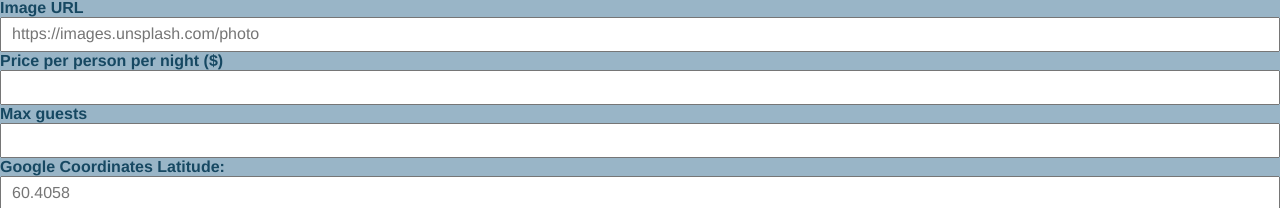
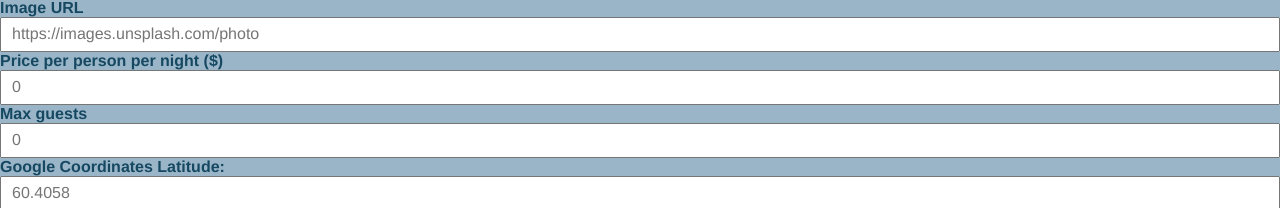
Before and after one commit to elisemykle/elise-myklebust-project-exam-2, a React (Create React App) app: page /Enstablishment in a window 1280 px wide. Shown: the part 667-875 px from the top of the page. Built offline with nearby package versions, Linux system fonts and the light colour scheme; a web font is replaced by a local one.

Commit message:
La til valideringsnavn i enstablishment

```diff
--- a/src/components/admin/enstablishment/Enstablishment.js
+++ b/src/components/admin/enstablishment/Enstablishment.js
@@ -5,22 +5,46 @@ import Hero from "../../Hero.js";
 import { useHistory } from 'react-router-dom';
 
 const schema = yup.object().shape({
-	enstablisment: yup
+	Enstablisment: yup
 	.string()
 	.required()
-	.min(2, "Required, minimum 2 characters"),
-	lastname: yup
+	.min(2, "Required field"),
+	EnstablishmentEmail: yup
 	.string()
 	.required()
-	.min(2, "Required, minimum 2 characters"),
-	emailadress: yup
+	.min(5, "Invalid email address"),
+	ImageURL: yup
 	.string()
 	.required()
-	.min(5, "Required, must be in a valid email format"),
-	message: yup
+	.min(2, "Invalid URL"),
+	Price: yup
 	.string()
 	.required()
-	.min(10, "Required, minimum 10 characters"),
+	.min(10, "Required field"),
+	Maxguests: yup
+	.string()
+	.required()
+	.min(10, "Required field"),
+	Guests: yup
+	.string()
+	.required()
+	.min(10, "Required field"),
+	Latitude: yup
+	.string()
+	.required()
+	.min(10, "Invalid Google Latitude"),
+	Longitude: yup
+	.string()
+	.required()
+	.min(10, "Invalid Google Longitude"),
+	Description: yup
+	.string()
+	.required()
+	.min(10, "Required field"),
+	id: yup
+	.string()
+	.required()
+	.min(10, "Required field"),
 });
 
 export default function Enstablishment(props){
@@ -42,55 +66,55 @@ export default function Enstablishment(props){
 				</div>
 				<label className="form__label">Enstablisment Name</label>
 				<input className="form__input" name="firstname" placeholder="Enstablisment name" ref={register}/>
-				{errors.firstname && <p className="error__message">Please enter minimum 2 characters.</p>}
+				{errors.firstname && <p className="error__message">Required field</p>}
 			</div>
 
 			<div className="contact__page">
 				<label className="form__label">Establishment Email</label>
 				<input className="form__input" name="lastname" placeholder="Example@example.com" ref={register}/>
-				{errors.lastname && <p className="error__message">Please enter minimum 2 characters.</p>}
+				{errors.lastname && <p className="error__message">Invalid email address</p>}
 			</div>
 
 			<div className="contact__page">
 				<label className="form__label">Image URL</label>
 				<input className="form__input" name="emailadress" placeholder="https://images.unsplash.com/photo" ref={register}/>
-				{errors.emailadress && <p className="error__message">Please enter in a valid email format.</p>}
+				{errors.emailadress && <p className="error__message">Invalid URL</p>}
 			</div>
 
 			<div className="contact__page">
 				<label className="form__label">Price per person per night ($)</label>
-				<input className="form__input" type="number" name="number" ref={register}/>
-				{errors.emailadress && <p className="error__message">Please enter in a valid email format.</p>}
+				<input className="form__input" type="number" name="number" placeholder="0" ref={register}/>
+				{errors.emailadress && <p className="error__message">Required field</p>}
 			</div>
 
 			<div className="contact__page">
 				<label className="form__label">Max guests</label>
-				<input className="form__input" type="number" name="number" ref={register}/>
-				{errors.emailadress && <p className="error__message">Please enter in a valid email format.</p>}
+				<input className="form__input" type="number" name="number" placeholder="0" ref={register}/>
+				{errors.emailadress && <p className="error__message">Required field</p>}
 			</div>
 
 			<div className="contact__page">
 				<label className="form__label">Google Coordinates Latitude:</label>
 				<input className="form__input" name="emailadress" placeholder="60.4058" ref={register}/>
-				{errors.emailadress && <p className="error__message">Please enter in a valid email format.</p>}
+				{errors.emailadress && <p className="error__message">Invalid Google Latitude</p>}
 			</div>
 
 			<div className="contact__page">
 				<label className="form__label">Google Coordinates Longitude</label>
 				<input className="form__input" name="emailadress" placeholder="87.5976" ref={register}/>
-				{errors.emailadress && <p className="error__message">Please enter in a valid email format.</p>}
+				{errors.emailadress && <p className="error__message">Invalid Google Longitude</p>}
 			</div>
 
 			<div className="contact__page">
 				<label className="form__label">Description</label>
 				<input className="form__input" name="emailadress" placeholder="About the hotels" ref={register}/>
-				{errors.emailadress && <p className="error__message">Please enter in a valid email format.</p>}
+				{errors.emailadress && <p className="error__message">Required field</p>}
 			</div>
 
 			<div className="contact__page">
 				<label className="form__label">ID</label>
-				<input className="form__input" type="number" name="number" ref={register}/>
-				{errors.emailadress && <p className="error__message">Please enter in a valid email format.</p>}
+				<input className="form__input" type="number" name="number" placeholder="0" ref={register}/>
+				{errors.emailadress && <p className="error__message">Required field</p>}
 			</div>
 
 			<div className="contact__page">
--- a/src/components/visitor/enquiry/Enquiry.js
+++ b/src/components/visitor/enquiry/Enquiry.js
@@ -1,4 +1,4 @@
-import React from 'react';
+import React, { useState} from 'react';
 import { useForm } from "react-hook-form";
 import * as yup from "yup";
 import Hero from "../../Hero.js";
@@ -31,6 +31,9 @@ const schema = yup.object().shape({
 
 export default function Enquiry(props){
 	const history = useHistory();
+	const [clientName, setClientName] = useState("");
+	const [email, setEmail] = useState("");
+	const [message, setMessage] = useState("");
 	const { register, handleSubmit, errors } = useForm({
 		validationSchema: schema
 	});
```
